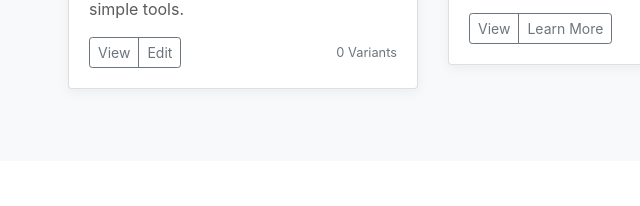
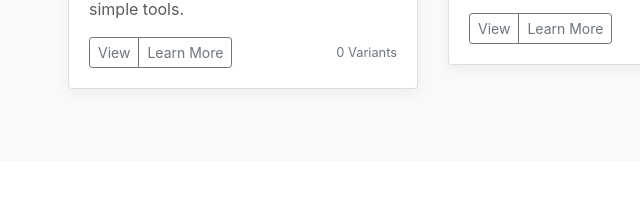
Before and after one commit to pavan-98/cnext, a plain HTML site: page home.html in a window 1280 px wide. Shown: the part 1651-1857 px from the top of the page, 17-657 px from the left. Drawn offline with nearby package versions, Linux system fonts and the light colour scheme; no server answers.

Commit message:
Update home.html

```diff
--- a/home.html
+++ b/home.html
@@ -205,7 +205,7 @@
                   <div class="d-flex justify-content-between align-items-center">
                     <div class="btn-group">
                       <button type="button" class="btn btn-sm btn-outline-secondary" onclick="window.location.href='/showitems.php?category=Handi-Crafts'">View</button>
-                      <button type="button" class="btn btn-sm btn-outline-secondary" onclick="window.location.href='https://en.wikipedia.org/wiki/Handicraft'">Edit</button>
+                      <button type="button" class="btn btn-sm btn-outline-secondary" onclick="window.location.href='https://en.wikipedia.org/wiki/Handicraft'">Learn More</button>
                     </div>
                     <small class="text-muted">0 Variants</small>
                   </div>
```
